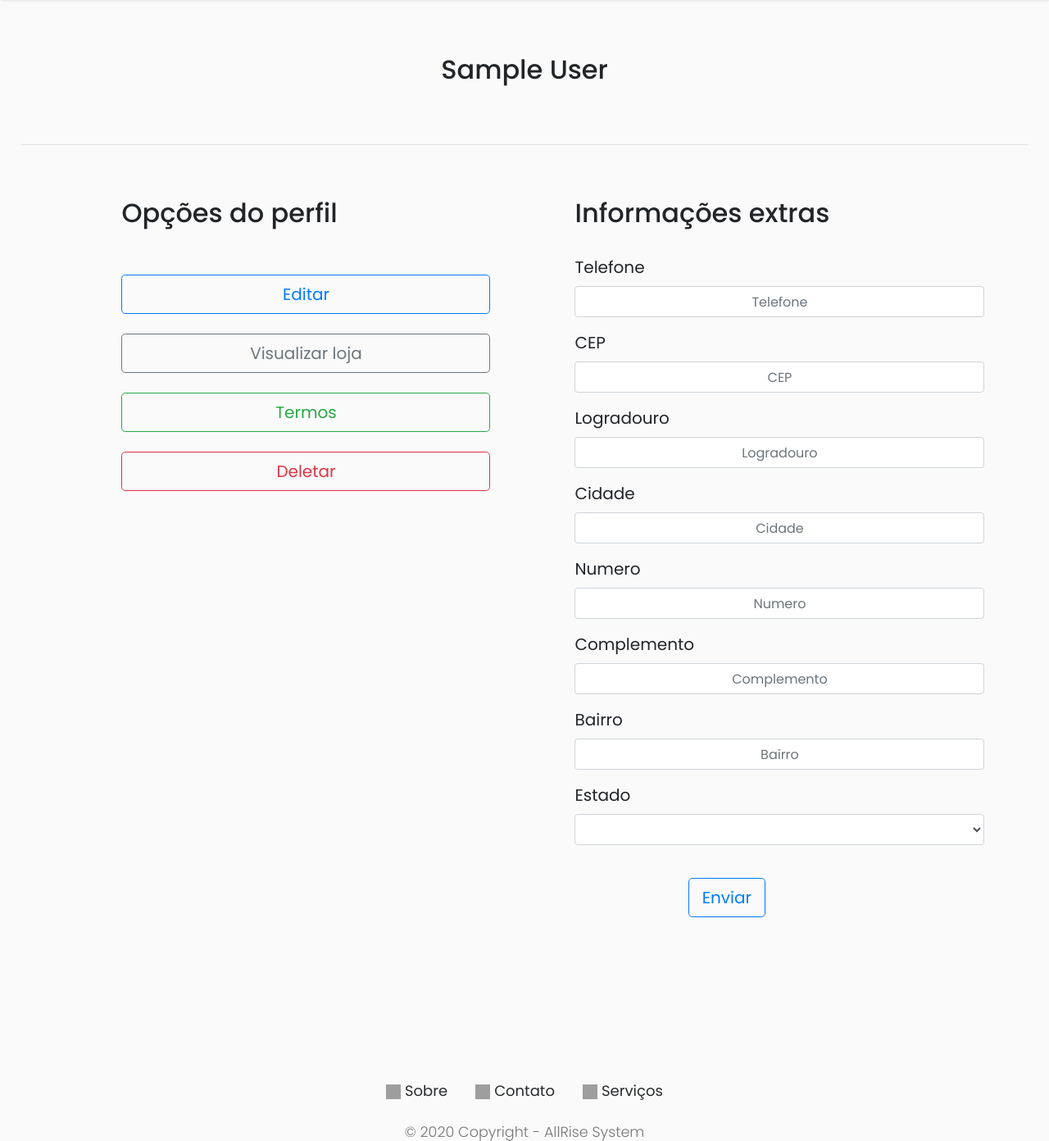
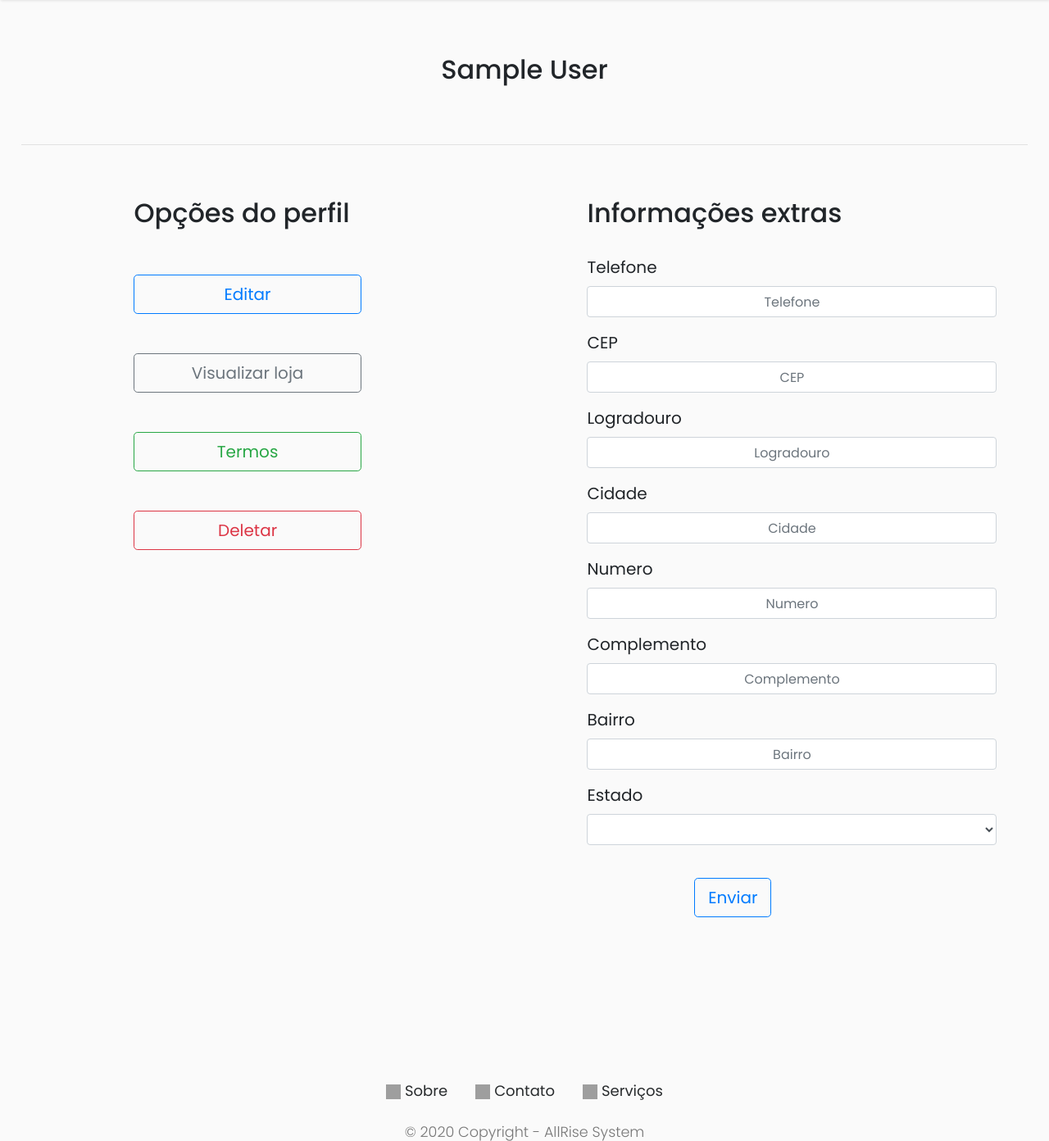
Before and after one commit to Pedrosissa/TCC-ERise2020, a PHP site: page /TCC/admin/perfil.php in a window 1280 px wide. Shown: the part 70-1462 px from the top of the page at 82% size. Run offline with PHP 8.4, Linux system fonts and the light colour scheme; the visitor is signed in with stand-in values (Sample User, id 1); some libraries are stand-ins or nearby versions; grey boxes are pictures that could not be loaded.

Commit message:
Perfil arrumado

```diff
--- a/Admin/perfil.php
+++ b/Admin/perfil.php
@@ -65,27 +65,27 @@
         <hr>
         <br>
         <br>
-        <div class="colunaesquerda">
+        <div class="col-sm-3 colunaesquerda">
             <div>
                 <h2>
                     Opções do perfil
                 </h2>
                 <br>
                 <br>
-                <button type="button" class="btn btn-outline-primary btn-lg" style="width: 450px;">Editar</button>
+                <button type="button" class="btn btn-outline-primary btn-lg btn-block" >Editar</button>
                 <br>
                 <br>
-                <button type="button" class="btn btn-outline-secondary btn-lg" style="width: 450px;"><a href="../Lojas/index.php"> Visualizar loja </a></button>
+                <button type="button" class="btn btn-outline-secondary btn-lg btn-block"><a href="../Lojas/index.php"> Visualizar loja </a></button>
                 <br>
                 <br>
-                <button type="button" class="btn btn-outline-success btn-lg" style="width: 450px;" data-toggle="modal" data-target="#staticBackdrop">Termos</button>
+                <button type="button" class="btn btn-outline-success btn-lg btn-block"  data-toggle="modal" data-target="#staticBackdrop">Termos</button>
                 <br>
                 <br>
-                <button type="button" class="btn btn-outline-danger btn-lg" style="width: 450px;" data-toggle="modal" data-target="#exampleModal">Deletar</button>
+                <button type="button" class="btn btn-outline-danger btn-lg btn-block" data-toggle="modal" data-target="#exampleModal">Deletar</button>
 
             </div>
         </div>
-        <div class="colunadireita">
+        <div class="col-sm-6 colunadireita">
             <h2>Informações extras</h2>
             <br>
             <form action="#" method="POST">
```
Also changed, not shown: Admin/index.php (+2 -6 lines), 1 other file.
